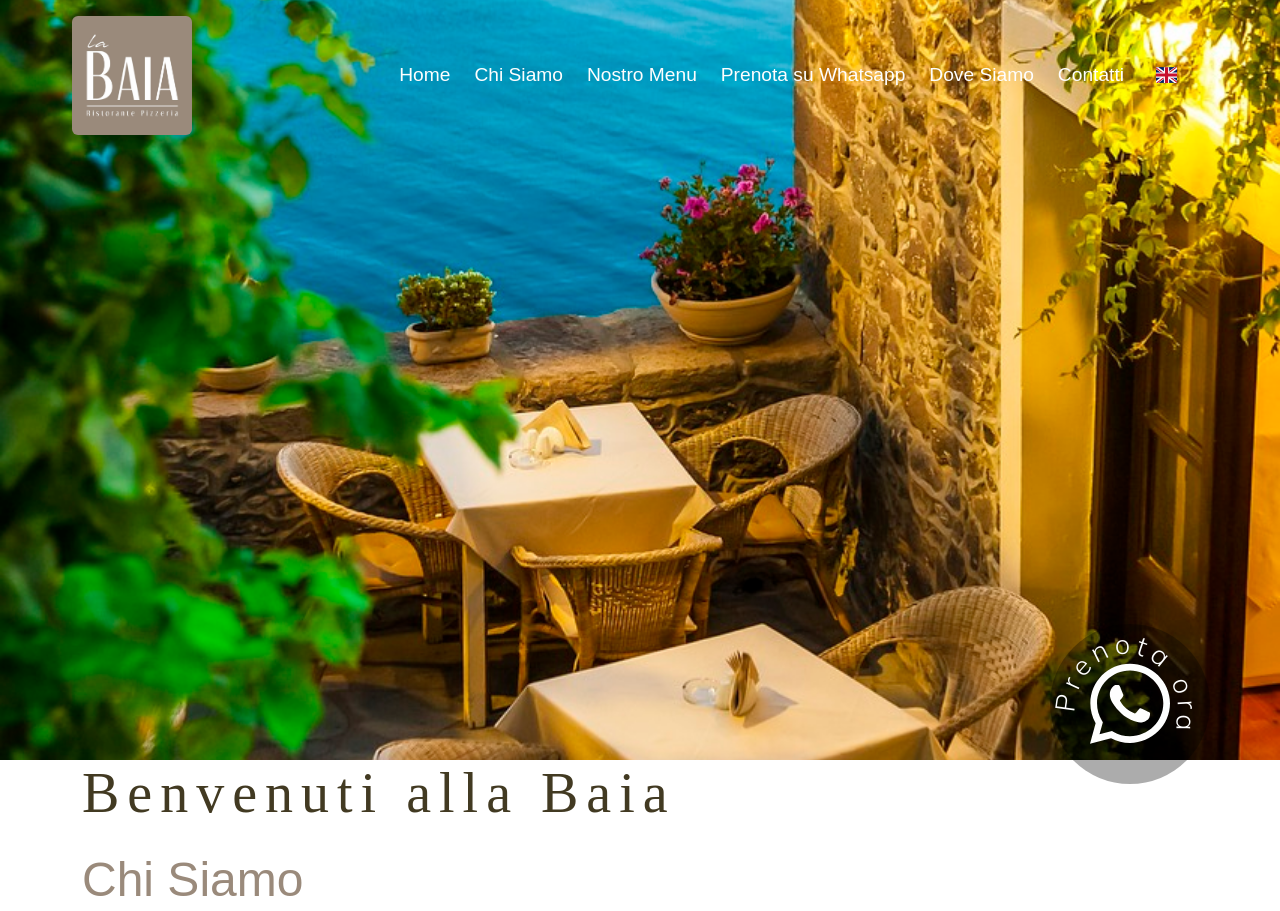
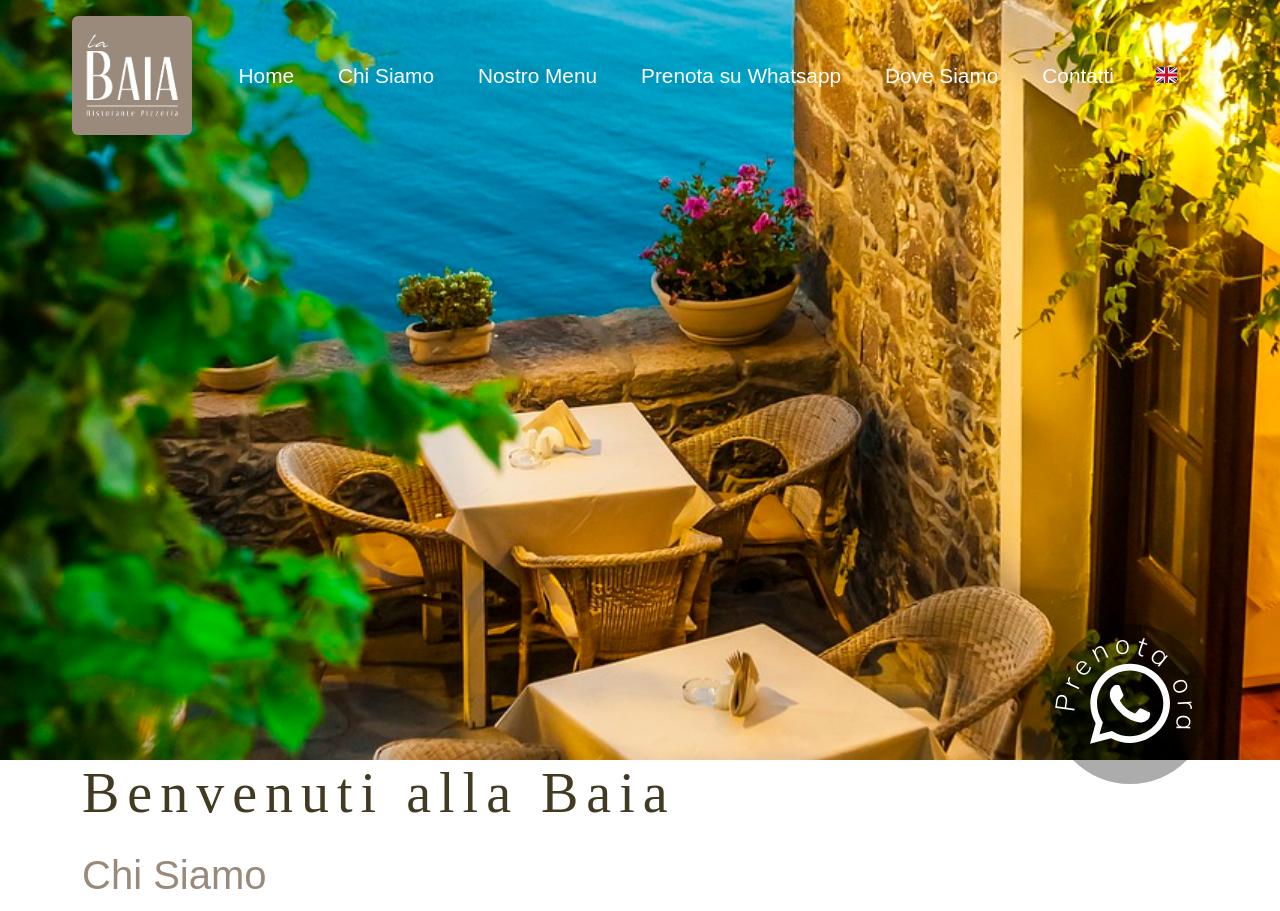
Before and after one commit to agnesvarga1/la-baia-project, a Vue app: page / in a window 1280 px wide. Shown: the top 911 px of the page. Built offline with nearby package versions, Linux system fonts and the light colour scheme.

Commit message:
hover animation in lg adj. translate

```diff
--- a/src/components/AboutComp.vue
+++ b/src/components/AboutComp.vue
@@ -1,8 +1,10 @@
-<script setup></script>
+<script setup>
+import { useI18n } from "vue-i18n";
+const { t } = useI18n();
+</script>
 <template>
   <section id="about" class="pt-3">
-    <h2>Chi Siamo</h2>
-    <h2>About Us</h2>
+    <h2>{{ t("about") }}</h2>
     <p class="body-dark">
       Lorem ipsum dolor sit amet, consectetur adipiscing elit, sed do eiusmod
       tempor incididunt ut labore et dolore magna aliqua. Ut enim ad minim
@@ -18,15 +20,15 @@
 @import "/src/assets/styles/variables";
 
 h2 {
-  font-size: 3rem;
+  font-size: 2.5rem;
   color: $va-prime;
 }
 h1 {
   font-family: "Cormorant Garamond", serif;
-  font-size: 3.3rem;
+  font-size: 3rem;
 }
 p {
-  font-size: 1.2rem;
+  font-size: 1rem;
   line-height: 1.5rem;
 }
 </style>
--- a/src/components/NavbarLG.vue
+++ b/src/components/NavbarLG.vue
@@ -89,10 +89,36 @@ ul {
     a {
       color: $va-text-light;
       font-family: "Urbanist", sans-serif;
-      font-size: 1.2rem;
-      &:hover {
-        border-bottom: 1px solid $va-text-light;
-      }
+
+      display: inline-block;
+      padding: 5px 10px;
+      position: relative;
+      font-size: 1.3rem;
+    }
+    a:after {
+      background: none repeat scroll 0 0 transparent;
+      bottom: 0;
+      content: "";
+      display: block;
+      height: 2px;
+      left: 50%;
+      position: absolute;
+      background: #fff;
+      transition: width 0.3s ease 0s, left 0.3s ease 0s;
+      width: 0;
+    }
+    a:hover:after {
+      width: 100%;
+      left: 0;
+    }
+    .selected {
+      bottom: 0;
+      content: "";
+      display: block;
+      height: 2px;
+      left: 50%;
+      position: absolute;
+      background: #fff;
     }
   }
 }
--- a/src/components/WhatsappBtn.vue
+++ b/src/components/WhatsappBtn.vue
@@ -1,5 +1,7 @@
 <script setup>
 import { store } from "../store";
+import { useI18n } from "vue-i18n";
+const { t } = useI18n();
 </script>
 
 <template>
@@ -20,7 +22,7 @@ import { store } from "../store";
           <!-- Place text along the circular path -->
           <text fill="#fefefe" font-size="18">
             <textPath href="#circlePath" startOffset="28%" text-anchor="middle">
-              Prenota ora
+              {{ t("actionBtn") }}
             </textPath>
           </text>
         </svg>
@@ -43,7 +45,7 @@ import { store } from "../store";
           <!-- Place text along the circular path -->
           <text fill="#fefefe" font-size="15">
             <textPath href="#circlePath" startOffset="30%" text-anchor="middle">
-              Prenota ora
+              {{ t("actionBtn") }}
             </textPath>
           </text>
         </svg>
--- a/src/i18n.js
+++ b/src/i18n.js
@@ -8,6 +8,8 @@ const messages = {
     book: "Book on Whatsapp",
     location: "Location",
     contact: "Contact",
+    welcome: "Welcome to the Baia",
+    actionBtn: "Book now",
   },
   it: {
     home: "Home",
@@ -16,6 +18,8 @@ const messages = {
     book: "Prenota su Whatsapp",
     location: "Dove Siamo",
     contact: "Contatti",
+    welcome: "Benvenuti alla Baia",
+    actionBtn: "Prenota ora",
   },
 };
 // Create Vue I18n instance
--- a/src/pages/AppHome.vue
+++ b/src/pages/AppHome.vue
@@ -2,6 +2,8 @@
 import Header from "../components/Header.vue";
 import AboutComp from "../components/AboutComp.vue";
 import WhatsappBtn from "../components/WhatsappBtn.vue";
+import { useI18n } from "vue-i18n";
+const { t } = useI18n();
 </script>
 
 <template>
@@ -10,7 +12,7 @@ import WhatsappBtn from "../components/WhatsappBtn.vue";
     <div class="whatsapp-btn">
       <a class="" href=""><WhatsappBtn></WhatsappBtn></a>
     </div>
-    <h1>Benvenuti alla Baia</h1>
+    <h1>{{ t("welcome") }}</h1>
     <AboutComp></AboutComp>
   </div>
 </template>
```
